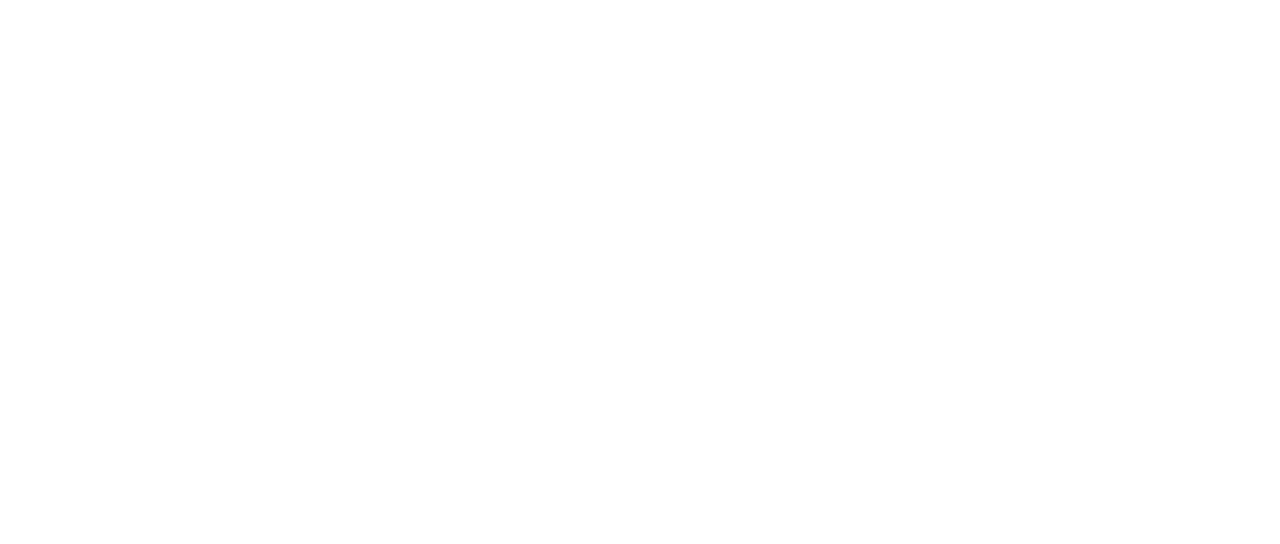
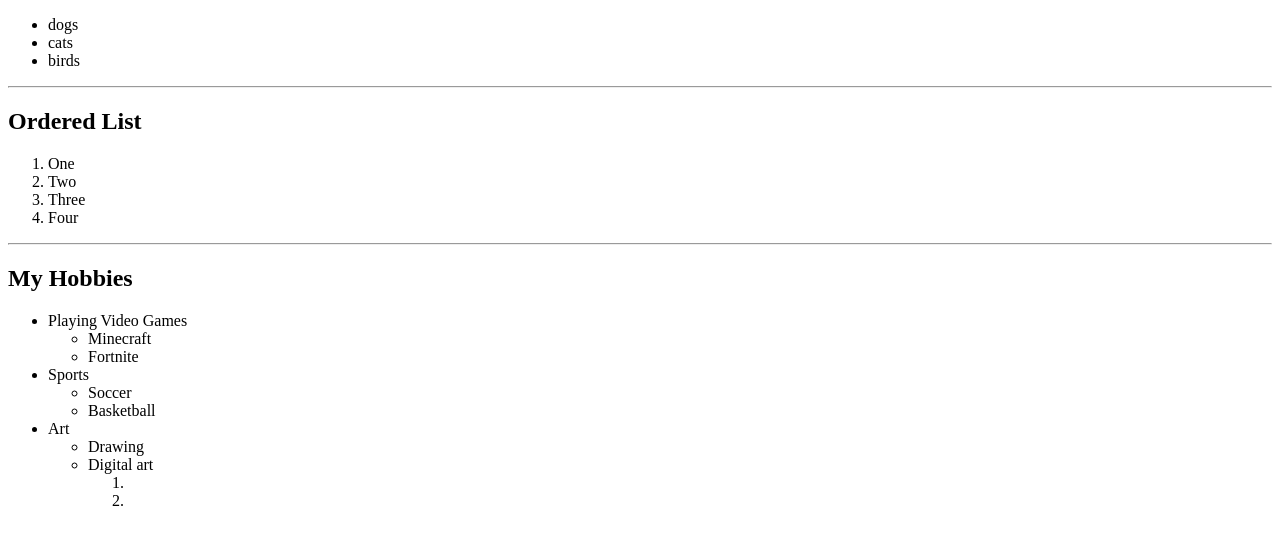
Before and after one commit to riskap29BCTS/Unit1-HTML, a plain HTML site: page Lesson05-Lists/lists.html in a window 1280 px wide. Drawn offline with Linux system fonts and the light colour scheme.

Commit message:
Lesson 5 on lists complete

```diff
--- a/Lesson05-Lists/lists.html
+++ b/Lesson05-Lists/lists.html
@@ -6,6 +6,54 @@
     <title>Document</title>
 </head>
 <body>
+    <!-- unordered lists
+    <ul>
+        <li>dogs</li>
+        <li>cats</li>
+        <li>birds</li>
+    </ul> -->
+    <!-- Emmet: ul>li*3 TAB -->
+    <ul>
+        <li>dogs</li>
+        <li>cats</li>
+        <li>birds</li>
+    </ul>
+    <hr>
+    <h2>Ordered List</h2>
+    <ol>
+        <li>One</li>
+        <li>Two</li>
+        <li>Three</li>
+        <li>Four</li>
 
+    </ol>
+
+    <hr>
+    <h2>My Hobbies</h2>
+    <ul>
+        <li>Playing Video Games
+            <ul>
+                <li>Minecraft</li>
+                <li>Fortnite</li>
+            </ul>
+        </li>
+        <li>Sports
+            <ul>
+                <li>Soccer</li>
+                <li>Basketball</li>
+            </ul>
+        </li>
+        <li>Art
+            <ul>
+                <li>Drawing</li>
+                <li>Digital art
+                    <ol>
+                        <li></li>
+                        <li></li>
+                    </ol>
+                </li>
+            </ul>
+        </li>
+    </ul>
 </body>
 </html>
```
